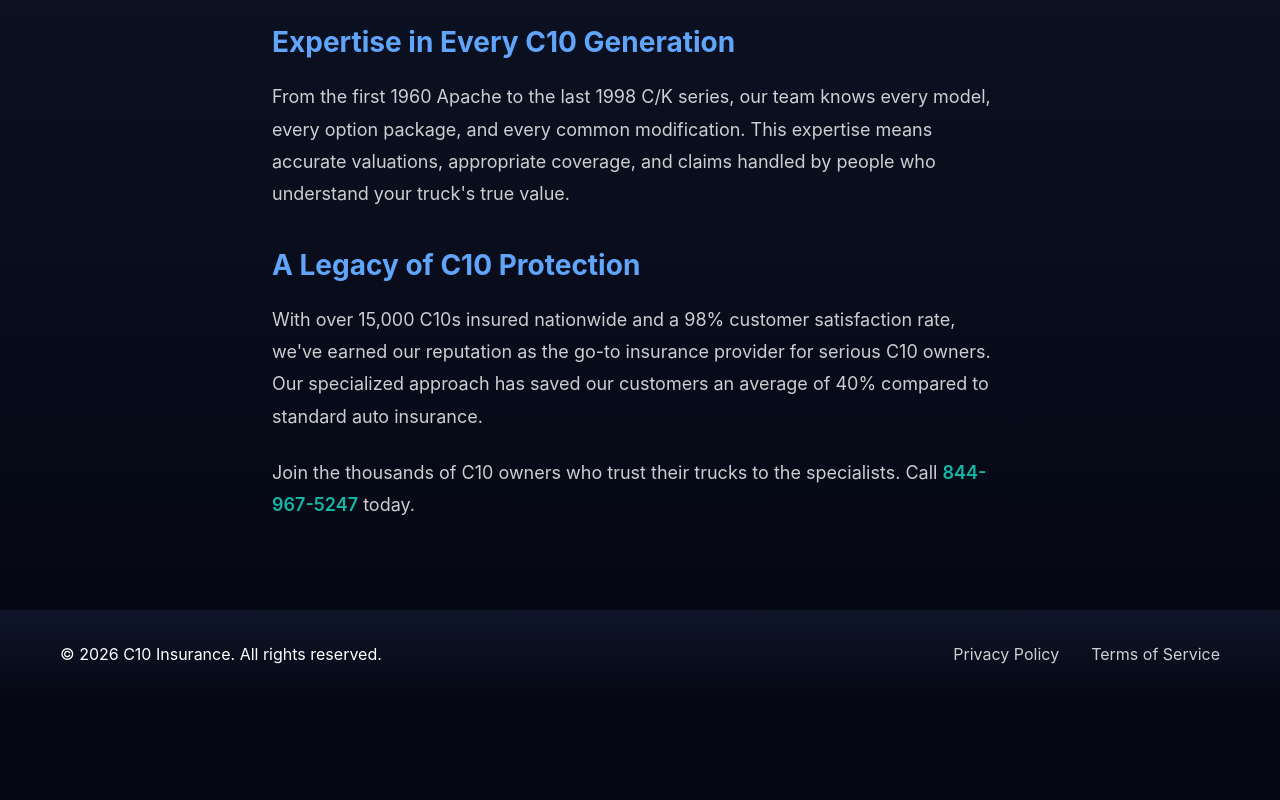
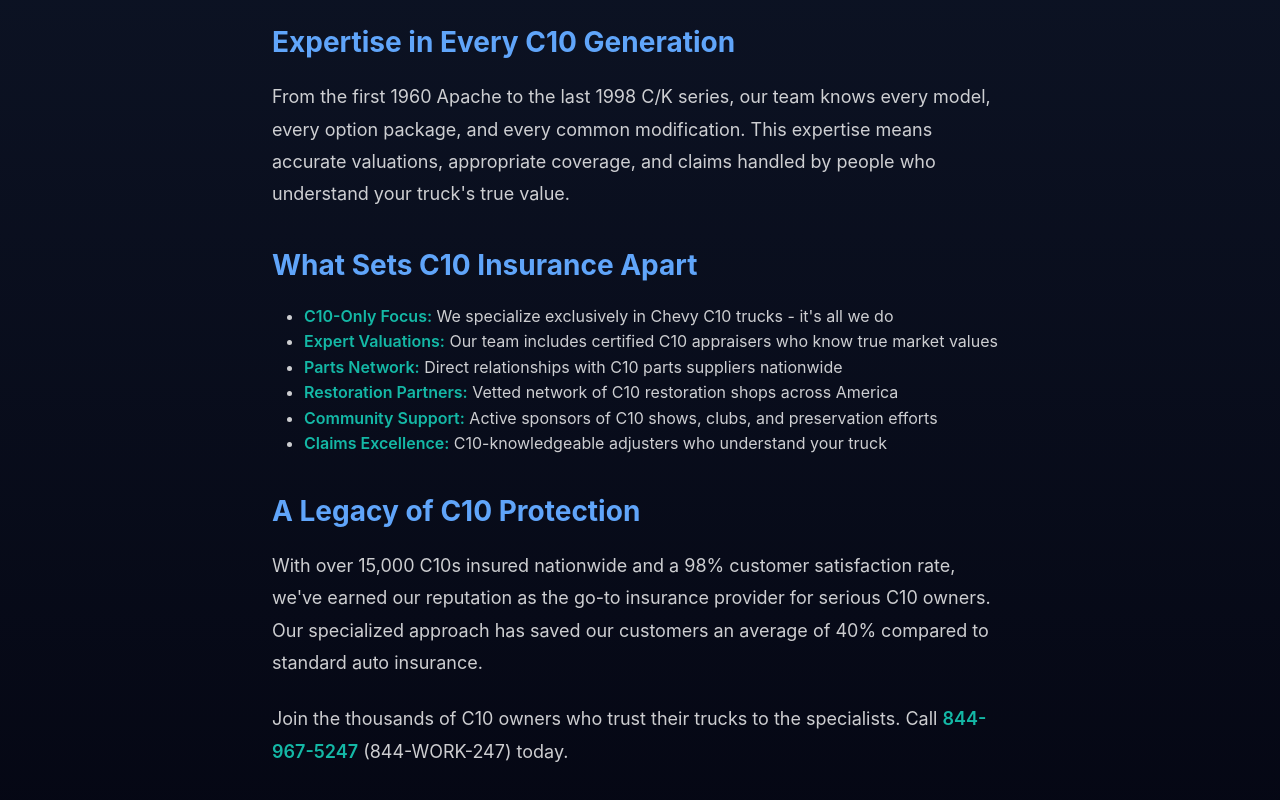
Before and after one commit to MCERQUA/C10-Insurance, an Eleventy site: page src/about.njk in a window 1280 px wide. Shown: the part 4981-5781 px from the top of the page. Before the commit the page ends 5680 px from the top, so only its background shows below. Built offline with nearby package versions, Linux system fonts and the light colour scheme; Eleventy itself is replaced by a stand-in of ours; files that its build step writes are made by us from their sources.

Commit message:
Update about page with better SEO - added keywords, priority, and structured list content

```diff
--- a/src/about.njk
+++ b/src/about.njk
@@ -2,6 +2,9 @@
 layout: base.njk
 title: About C10 Insurance - Your Trusted Chevy C10 Specialists Since 1999
 description: Learn about C10 Insurance's 25+ years of expertise protecting classic Chevy C10 trucks. We're C10 enthusiasts insuring C10s nationwide with specialized coverage.
+keywords: about C10 insurance, Chevy C10 specialists, C10 insurance experts, classic truck insurance company, C10 insurance history, vintage C10 coverage experts
+priority: 0.7
+changefreq: monthly
 ---
 
 {# Page Header #}
@@ -57,10 +60,20 @@
     <h3>Expertise in Every C10 Generation</h3>
     <p>From the first 1960 Apache to the last 1998 C/K series, our team knows every model, every option package, and every common modification. This expertise means accurate valuations, appropriate coverage, and claims handled by people who understand your truck's true value.</p>
 
+    <h3>What Sets C10 Insurance Apart</h3>
+    <ul style="color: rgba(255, 255, 255, 0.8); margin-left: 2rem; margin-bottom: 1.5rem;">
+      <li><strong>C10-Only Focus:</strong> We specialize exclusively in Chevy C10 trucks - it's all we do</li>
+      <li><strong>Expert Valuations:</strong> Our team includes certified C10 appraisers who know true market values</li>
+      <li><strong>Parts Network:</strong> Direct relationships with C10 parts suppliers nationwide</li>
+      <li><strong>Restoration Partners:</strong> Vetted network of C10 restoration shops across America</li>
+      <li><strong>Community Support:</strong> Active sponsors of C10 shows, clubs, and preservation efforts</li>
+      <li><strong>Claims Excellence:</strong> C10-knowledgeable adjusters who understand your truck</li>
+    </ul>
+
     <h3>A Legacy of C10 Protection</h3>
     <p>With over 15,000 C10s insured nationwide and a 98% customer satisfaction rate, we've earned our reputation as the go-to insurance provider for serious C10 owners. Our specialized approach has saved our customers an average of 40% compared to standard auto insurance.</p>
 
-    <p>Join the thousands of C10 owners who trust their trucks to the specialists. Call <strong>844-967-5247</strong> today.</p>
+    <p>Join the thousands of C10 owners who trust their trucks to the specialists. Call <strong>844-967-5247</strong> (844-WORK-247) today.</p>
   </div>
 </section>
 
@@ -252,4 +265,3 @@
     font-size: 2rem;
   }
 }
-</style>
```
